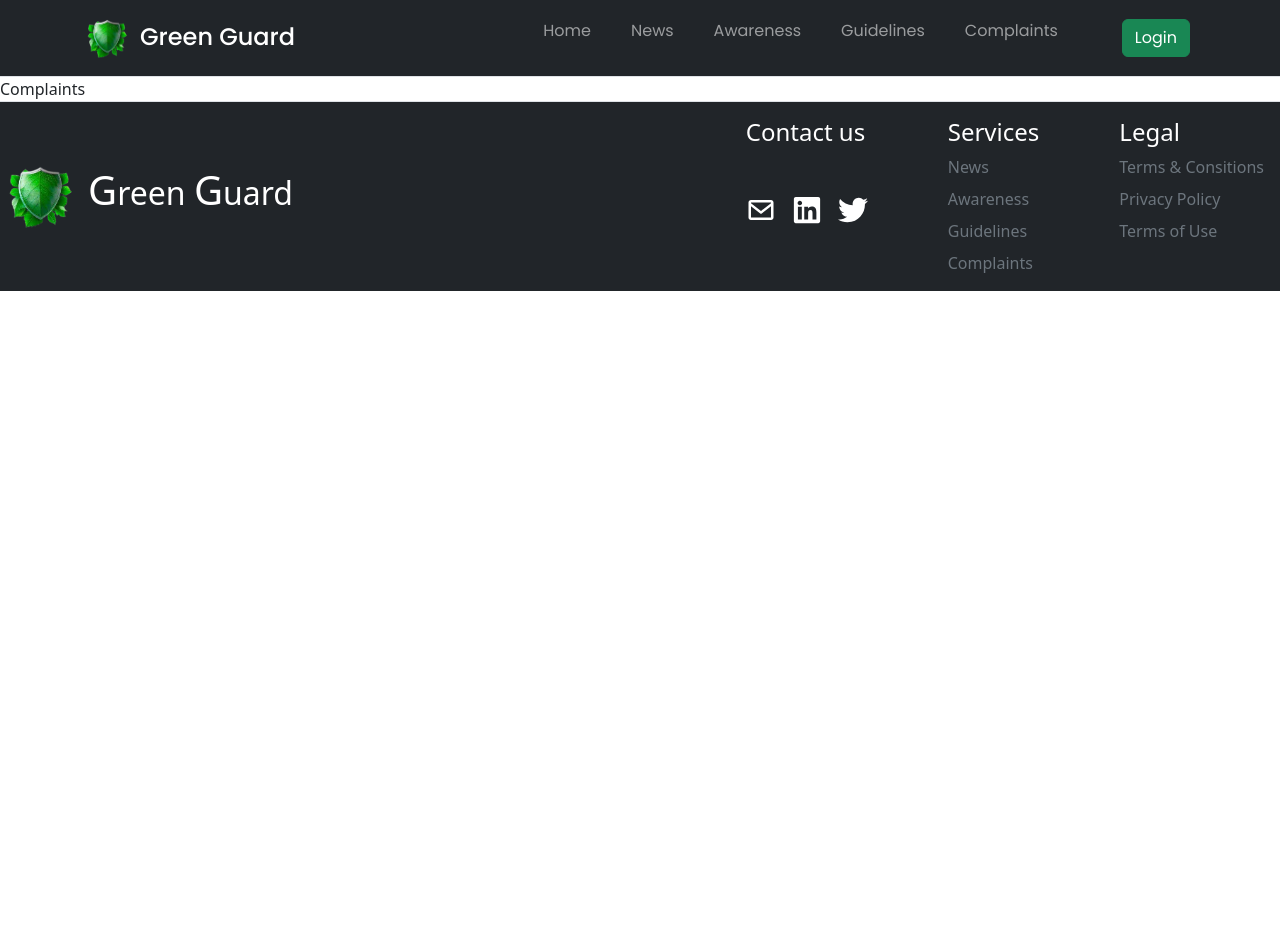
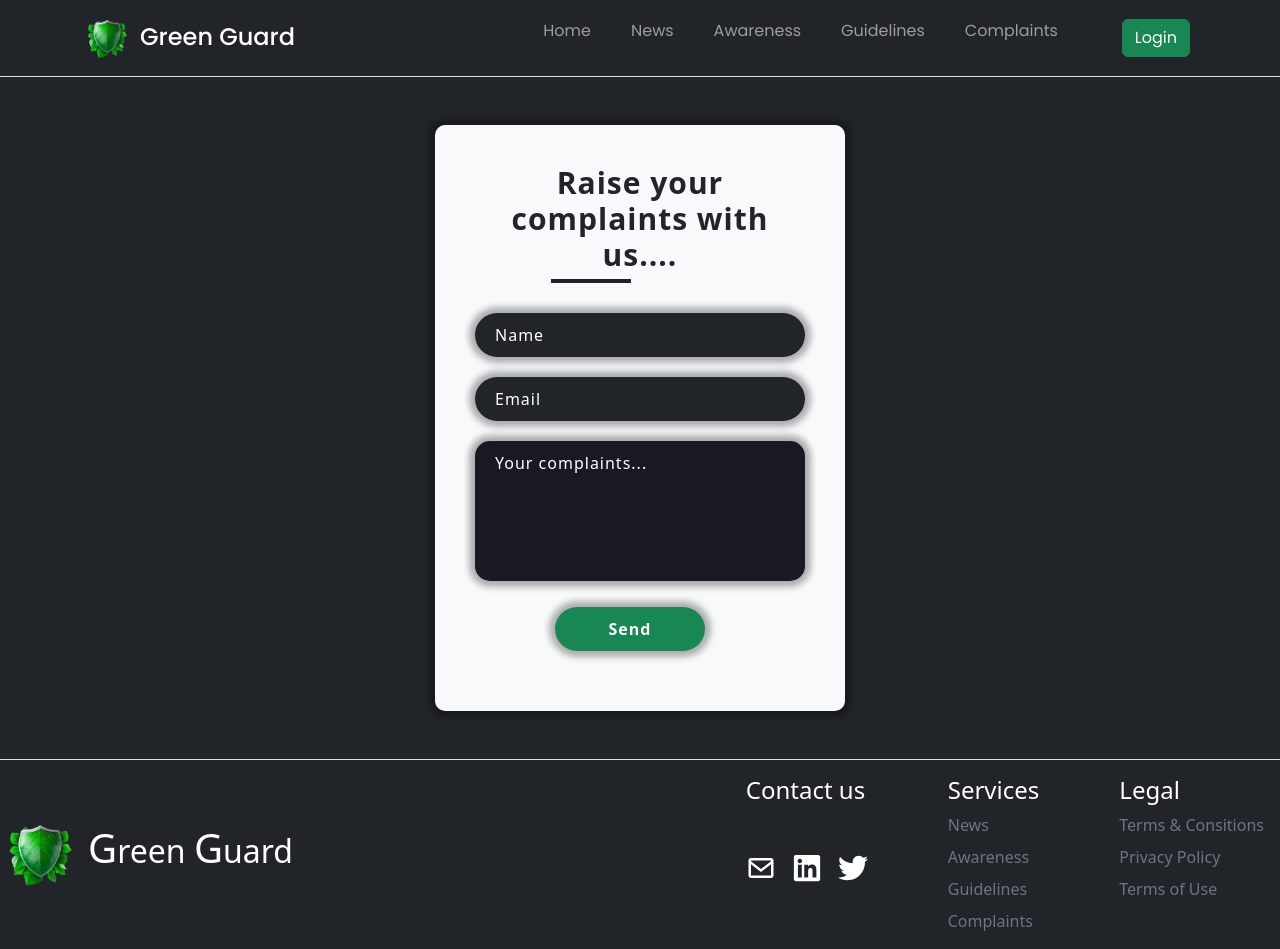
Before and after one commit to nishanthspk/Green-Guard1, a React (Vite) app in the folder client/: page /complaints in a window 1280 px wide. Before the commit the page ends 800 px from the top, so only its background shows below. Built offline with nearby package versions, Linux system fonts and the light colour scheme.

Commit message:
complaints page completed

```diff
--- a/client/src/Pages/Complaints.jsx
+++ b/client/src/Pages/Complaints.jsx
@@ -2,6 +2,27 @@ import React from 'react'
 
 export default function Complaints() {
   return (
-    <div>Complaints</div>
+    <div style={{width:"100%"}} className='bg-dark d-flex justify-content-center p-5'>
+    <div class="container5">
+      <div class="form">
+          <h2 className='b '>Raise your complaints with us....</h2>
+          <form id="contact-form" autocomplete="off">
+            <input type="hidden" name="contact_number"/>
+              <div class="inputBx">
+                  <input type="text" name="user_name" placeholder="Name"/>
+              </div>
+              <div class="inputBx">
+                  <input type="email" name="user_mail" placeholder="Email"/>
+              </div>
+              <div class="inputBx">
+                  <textarea name="message" id="" placeholder="Your complaints..."></textarea>
+              </div>
+              <div class="inputBx">
+                  <input type="submit" value="Send" class="bg-success"/>
+              </div>
+          </form>
+      </div>
+  </div>
+    </div>
   )
 }
--- a/client/src/index.css
+++ b/client/src/index.css
@@ -18,3 +18,120 @@ body{
 @media (min-width: 992px) {
   .rounded-lg-3 { border-radius: .3rem; }
 }
+section{
+  display: flex;
+  justify-content: center;
+  align-items: center;
+  min-height: 100vh;
+  font-family: 'Merienda', cursive;
+
+
+}
+.container5{
+  position: relative;
+  width: 410px;
+  min-height: 400px;
+  border-radius: 10px;
+  display: flex;
+  justify-content: center;
+  align-items: center;
+  background-color: rgb(248, 249, 250)!important;
+  box-shadow: 0px 0px 6px 6px rgba(0,0,0,.3);
+
+
+}
+
+.form{
+  position: relative;
+  width: 100%;
+  height: 100%;
+  padding: 40px;
+}
+
+.form h2{
+  position: relative;
+  font-size: 30px;
+  font-weight: 600;
+  letter-spacing: 1px;
+  margin-bottom: 40px;
+  text-align: center;
+}
+
+.form h2:before{
+  content: '';
+  position: absolute;
+  left: 76px;
+  bottom: -10px;
+  width: 80px;
+  height: 4px;
+  background:#212529;
+}
+
+.form .inputBx{
+  width: 100%;
+  margin-top: 20px;
+  border: none;
+
+}
+
+.form .inputBx input{
+  width: 100%;
+  background:#212529;
+  box-shadow: 0px 0px 6px 6px rgba(0,0,0,.3);
+  border: none;
+   padding: 10px 20px;
+   border-radius: 35px;
+   font-size: 16px;
+   letter-spacing: 1px;
+   color:  white;
+}
+
+.form .inputBx textarea{
+  width: 100%;
+  height: 140px;
+  resize: none;
+  background-color: rgb(25, 25, 36)!important;
+  box-shadow: 0px 0px 6px 6px rgba(0,0,0,.3);
+  border: none;
+  padding: 10px 20px;
+  border-radius: 15px;
+  font-size: 16px;
+  letter-spacing: 1px;
+  color:  white;
+
+}
+.form .inputBx textarea::after{
+  border: none;
+  box-shadow: 0px 0px 6px 8px rgba(0,0,0,.3)!important;
+}
+
+.form .inputBx input::placeholder{
+  color: white;
+}
+
+.form .inputBx textarea::placeholder{
+  color: white;
+}
+
+.form .inputBx input[type="submit"]{
+  /* background: rgb(133, 76, 230); */
+ background-color: rgb(21, 115, 71);
+  color: white;
+  max-width: 150px;
+  cursor: pointer;
+  margin-bottom: 20px;
+  margin-left: 80px;
+  font-weight: 600;
+  transition: .5s ease-in-out;
+}
+
+.form .inputBx input[type="submit"]:hover{
+
+  color: #fff;
+  font-weight: 600;
+}
+
+.text{
+  margin-top: 5px;
+  color: white;
+}
```
